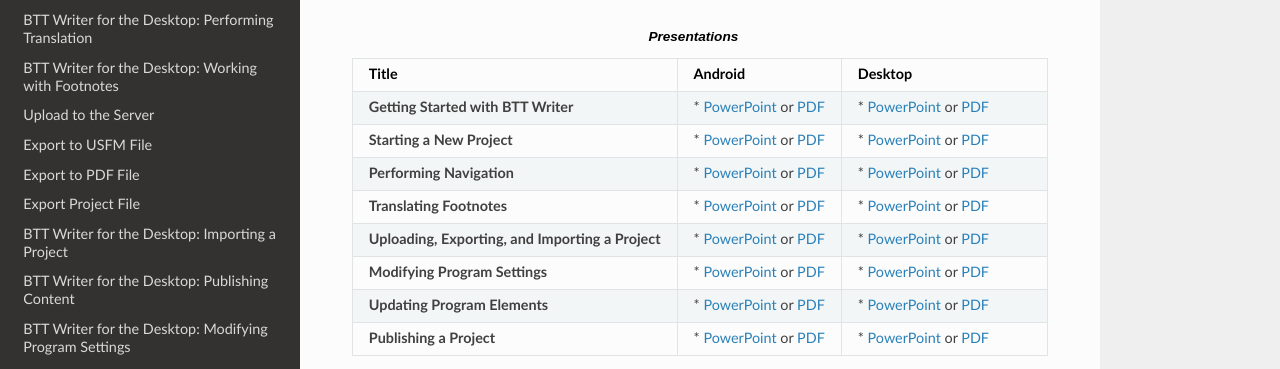
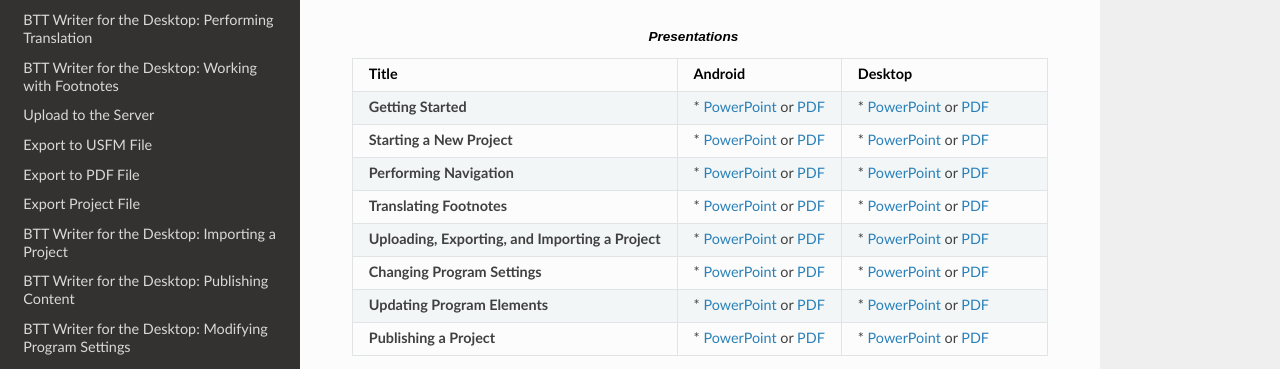
Before and after one commit to mondele/btt-writer-docs, a Sphinx documentation site: the page built from docs/Appendix.rst, in a window 1280 px wide and 1263 px high. Shown: the part 670-1039 px from the top of the window. Built offline with Sphinx 7.4.7 and the Read the Docs theme 2.0.0, drawn with Linux system fonts in a browser that asks for light colours; pages that are not in the unit, such as notebooks, are missing from menus.

Commit message:
Update Appendix.rst

```diff
--- a/docs/Appendix.rst
+++ b/docs/Appendix.rst
@@ -44,7 +44,7 @@
      - Android
      - Desktop
 
-   * - **Getting Started with BTT Writer**
+   * - **Getting Started**
      - \* `PowerPoint <https://github.com/WycliffeAssociates/btt-writer-docs/blob/master/docs/AGetStarted.pptx>`_ or  `PDF <https://github.com/WycliffeAssociates/btt-writer-docs/blob/master/docs/AGetStarted.pdf>`_
      - \* `PowerPoint <https://github.com/WycliffeAssociates/btt-writer-docs/blob/master/docs/DGetStarted.pptx>`_ or  `PDF <https://github.com/WycliffeAssociates/btt-writer-docs/blob/master/docs/DGetStarted.pdf>`_
 
@@ -64,7 +64,7 @@
      - \* `PowerPoint <https://github.com/WycliffeAssociates/btt-writer-docs/blob/master/docs/AUpload.pptx>`_ or `PDF <https://github.com/WycliffeAssociates/btt-writer-docs/blob/master/docs/AUpload.pdf>`_
      - \* `PowerPoint <https://github.com/WycliffeAssociates/btt-writer-docs/blob/master/docs/DUpload.pptx>`_ or `PDF <https://github.com/WycliffeAssociates/btt-writer-docs/blob/master/docs/DUpload.pdf>`_
 
-   * - **Modifying Program Settings**
+   * - **Changing Program Settings**
      - \* `PowerPoint <https://github.com/WycliffeAssociates/btt-writer-docs/blob/master/docs/AChangeSettings.pptx>`_ or `PDF <https://github.com/WycliffeAssociates/btt-writer-docs/blob/master/docs/AChangeSettings.pdf>`_
      - \* `PowerPoint <https://github.com/WycliffeAssociates/btt-writer-docs/blob/master/docs/DChangeSettings.pptx>`_ or `PDF <https://github.com/WycliffeAssociates/btt-writer-docs/blob/master/docs/DChangeSettings.pdf>`_
 
```
